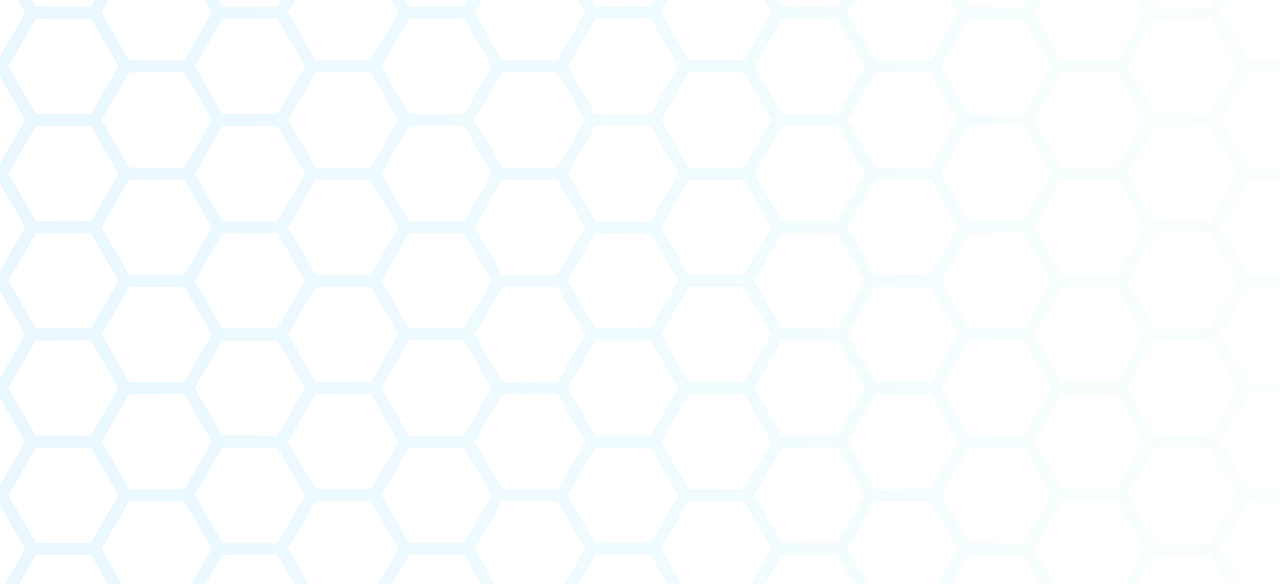
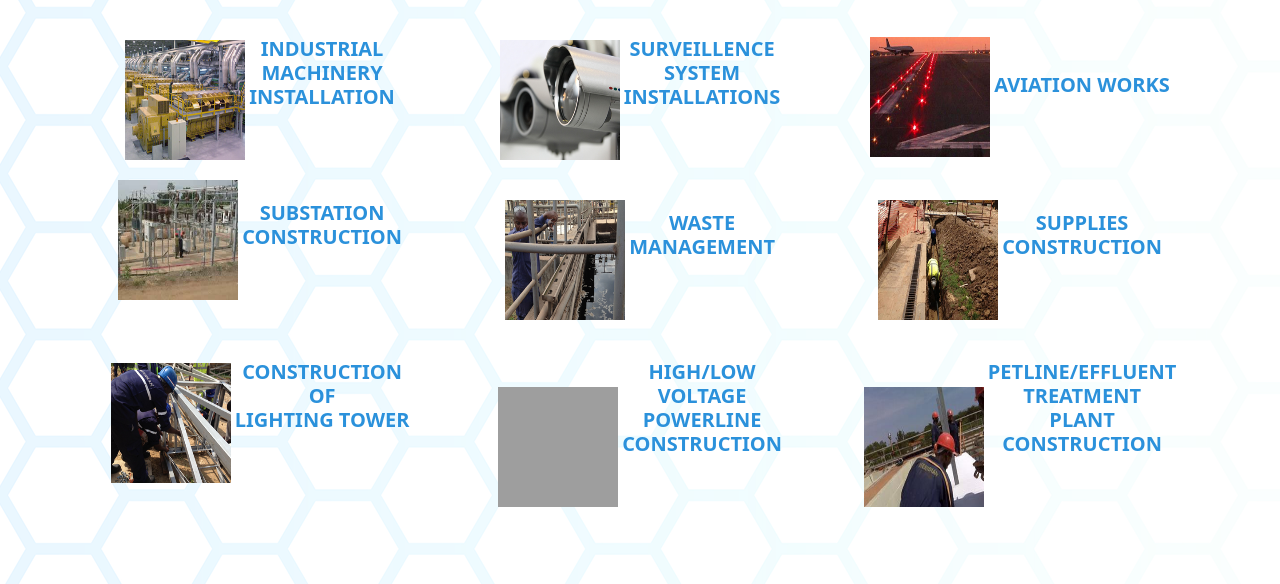
Before and after one commit to RaymondZziwa/meridian-website, a plain HTML site: page industrialworks.html in a window 1280 px wide. Shown: the part 216-800 px from the top of the page. Drawn offline with nearby package versions, Linux system fonts and the light colour scheme; grey boxes are pictures that could not be loaded.

Commit message:
Finished working on the industrial works section

```diff
--- a/industrialworks.html
+++ b/industrialworks.html
@@ -145,7 +145,7 @@
             }
 
             .logo-img{
-                height: 150px;
+                height: 120px;
             }
 
             #mobile-menu{
@@ -248,6 +248,68 @@
             </div>
         </div>
 
+
+        <div class="row" style="margin-top: 20px;">
+            <div class="col-sm-12 col-md-4 col-lg-4 col-xl-4" style="text-align: center;">
+                <img src="images/industrial-installation.png" alt="image" height="120px" width="120px"/>
+                <div style="display: inline-block;text-align:center;">
+                    <h6 style="margin-top:20px;color:#2B91DB;font-weight:bold;font-size:20px;">INDUSTRIAL <br> MACHINERY<br> INSTALLATION</h6>
+                </div>
+            </div>
+            <div class="col-sm-12 col-md-4 col-lg-4 col-xl-4" style="text-align: center;">
+                <img src="images/surveilance-system-installation.png" alt="image" height="120px" width="120px"/>
+                <div style="display: inline-block;text-align:center;">
+                    <h6 style="margin-top:20px;color:#2B91DB;font-weight:bold;font-size:20px">SURVEILLENCE <br>SYSTEM <br> INSTALLATIONS </h6>
+                </div>
+            </div>
+            <div class="col-sm-12 col-md-4 col-lg-4 col-xl-4" style="text-align: center;">
+                <img src="images/aviation-works.png" alt="image" height="120px" width="120px" style="margin-top: 20px;"/>
+                <div style="display: inline-block;text-align:center;">
+                    <h6 style="margin-top:20px;color:#2B91DB;font-weight:bold;font-size:20px">AVIATION WORKS</h6>
+                </div>
+            </div>
+        </div>
+
+        <div class="row" style="margin-top: 20px;">
+            <div class="col-sm-12 col-md-4 col-lg-4 col-xl-4" style="text-align: center;">
+                <img src="images/substation-construction.png" alt="image" height="120px" width="120px"/>
+                <div style="display: inline-block;text-align:center;">
+                    <h6 style="margin-top:20px;color:#2B91DB;font-weight:bold;font-size:20px">SUBSTATION <br>CONSTRUCTION</h6>
+                </div>
+            </div>
+            <div class="col-sm-12 col-md-4 col-lg-4 col-xl-4" style="text-align: center;">
+                <img src="images/waste-management.png" alt="image" height="120px" width="120px" style="margin-top: 20px;"/>
+                <div style="display: inline-block;text-align:center;">
+                    <h6 style="margin-top:20px;color:#2B91DB;font-weight:bold;font-size:20px">WASTE <br> MANAGEMENT</h6>
+                </div>
+            </div>
+            <div class="col-sm-12 col-md-4 col-lg-4 col-xl-4" style="text-align: center;">
+                <img src="images/supplies.png" alt="image" height="120px" width="120px" style="margin-top: 20px;"/>
+                <div style="display: inline-block;text-align:center;">
+                    <h6 style="margin-top:20px;color:#2B91DB;font-weight:bold;font-size:20px">SUPPLIES <br>CONSTRUCTION</h6>
+                </div>
+            </div>
+        </div>
+        <div class="row" style="margin-top: 20px;">
+            <div class="col-sm-12 col-md-4 col-lg-4 col-xl-4" style="text-align: center;">
+                <img src="images/lighting-towe.png" alt="image" height="120px" width="120px"/>
+                <div style="display: inline-block;text-align:center;">
+                    <h6 style="margin-top:20px;color:#2B91DB;font-weight:bold;font-size:20px">CONSTRUCTION <br>OF <br>LIGHTING TOWER</h6>
+                </div>
+            </div>
+            <div class="col-sm-12 col-md-4 col-lg-4 col-xl-4" style="text-align: center;">
+                <img src="images/high:low-voltage.png" alt="image" height="120px" width="120px"/>
+                <div style="display: inline-block;text-align:center;">
+                    <h6 style="margin-top:20px;color:#2B91DB;font-weight:bold;font-size:20px">HIGH/LOW <br> VOLTAGE <br> POWERLINE <br>CONSTRUCTION</h6>
+                </div>
+            </div>
+            <div class="col-sm-12 col-md-4 col-lg-4 col-xl-4" style="text-align: center;">
+                <img src="images/petline-effluent-treatment.png" alt="image" height="120px" width="120px"/>
+                <div style="display: inline-block;text-align:center;">
+                    <h6 style="margin-top:20px;color:#2B91DB;font-weight:bold;font-size:20px">PETLINE/EFFLUENT <br>TREATMENT <br>PLANT<br> CONSTRUCTION</h6>
+                </div>
+            </div>
+        </div>
     </div>
     <script src="script.js"></script>
     <script src="https://cdn.jsdelivr.net/npm/bootstrap@5.3.2/dist/js/bootstrap.bundle.min.js" integrity="sha384-C6RzsynM9kWDrMNeT87bh95OGNyZPhcTNXj1NW7RuBCsyN/o0jlpcV8Qyq46cDfL" crossorigin="anonymous"></script>
```
Also changed, not shown: images/aviation-works.png (added), images/industrial-installation.png (added), images/lighting-towe.png (added), images/petline-effluent-treatment.png (added), images/substation-construction.png (added), images/supplies.png (added), images/surveilance-system-installation.png (added), images/waste-management.png (added), 1 other file.
